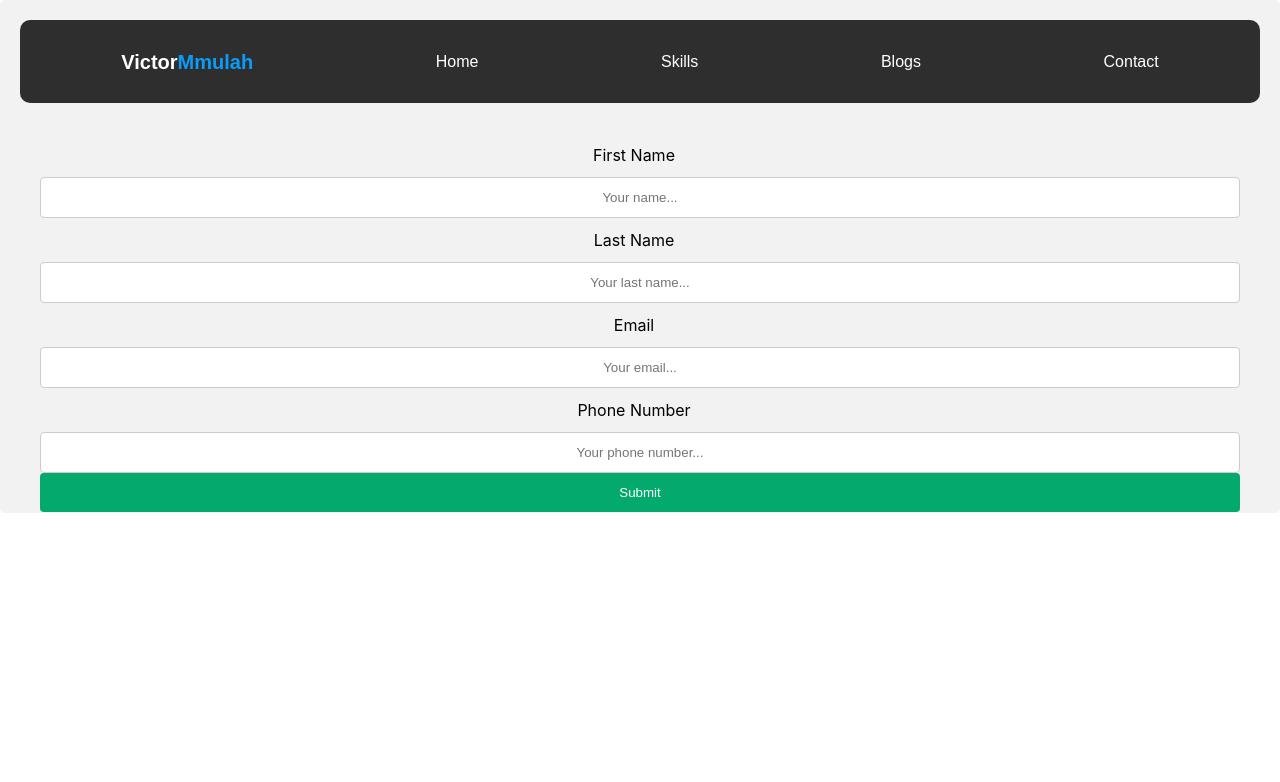
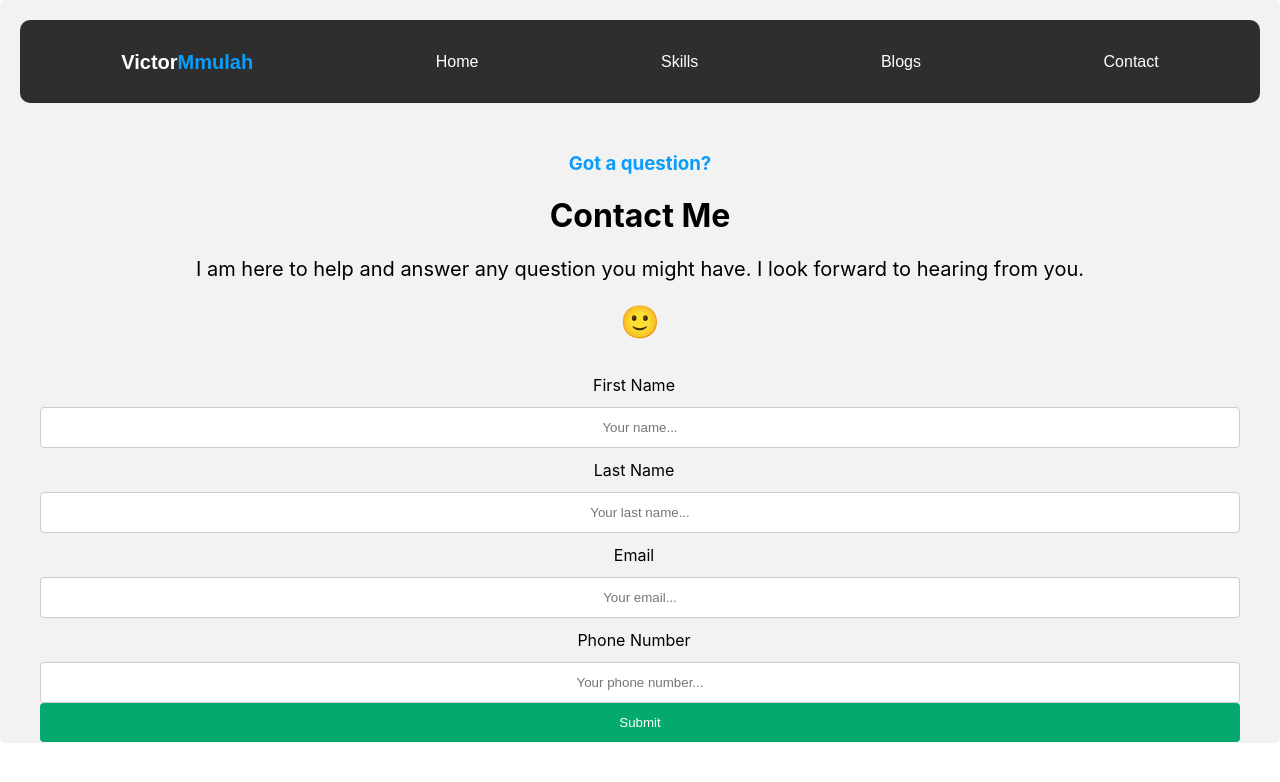
Before and after one commit to mmulahvictor/myPortfolio, a React (Create React App) app: page /contact in a window 1280 px wide. Shown: the top 782 px of the page. Built offline with nearby package versions, Linux system fonts and the light colour scheme.

Commit message:
add headers for the contact page

```diff
--- a/src/components/contact/Contact.js
+++ b/src/components/contact/Contact.js
@@ -4,6 +4,12 @@ import './contact.css'
 function Contact() {
   return (
     <div>
+      <h3>Got a question?</h3>
+      <h1>Contact Me</h1>
+      <p>
+        I am here to help and answer any question you might have. I look forward to hearing from you.
+      </p>
+      <h1>&#128578;</h1>
       <form action="">
         <label htmlFor="fname">First Name</label>
         <input type="text" name="" id="fname" placeholder='Your name...' />
--- a/src/components/contact/contact.css
+++ b/src/components/contact/contact.css
@@ -1,5 +1,14 @@
 * {
     box-sizing: border-box;
+}
+
+h3{
+    color: #099DFB;
+}
+
+p{
+    font-size: 20px;
+    font-weight: 400;
 }
 
 input {
```
